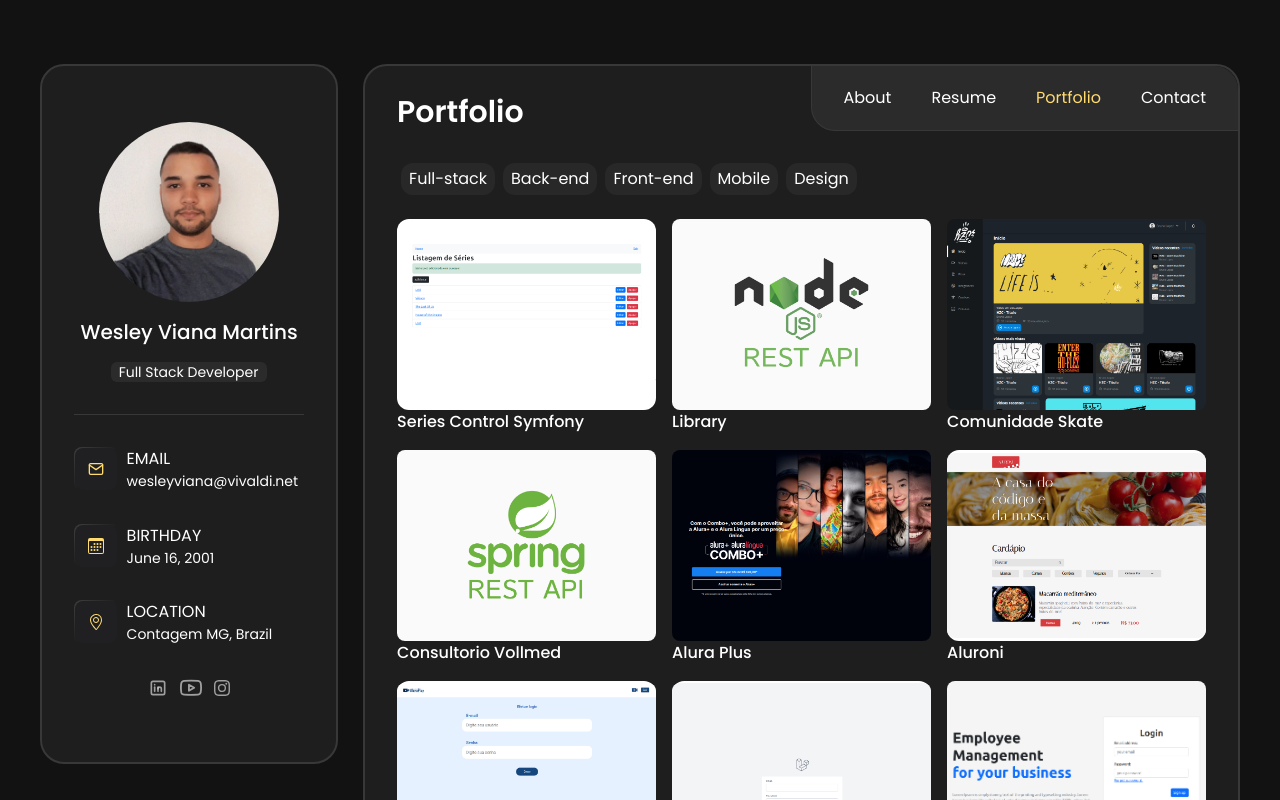
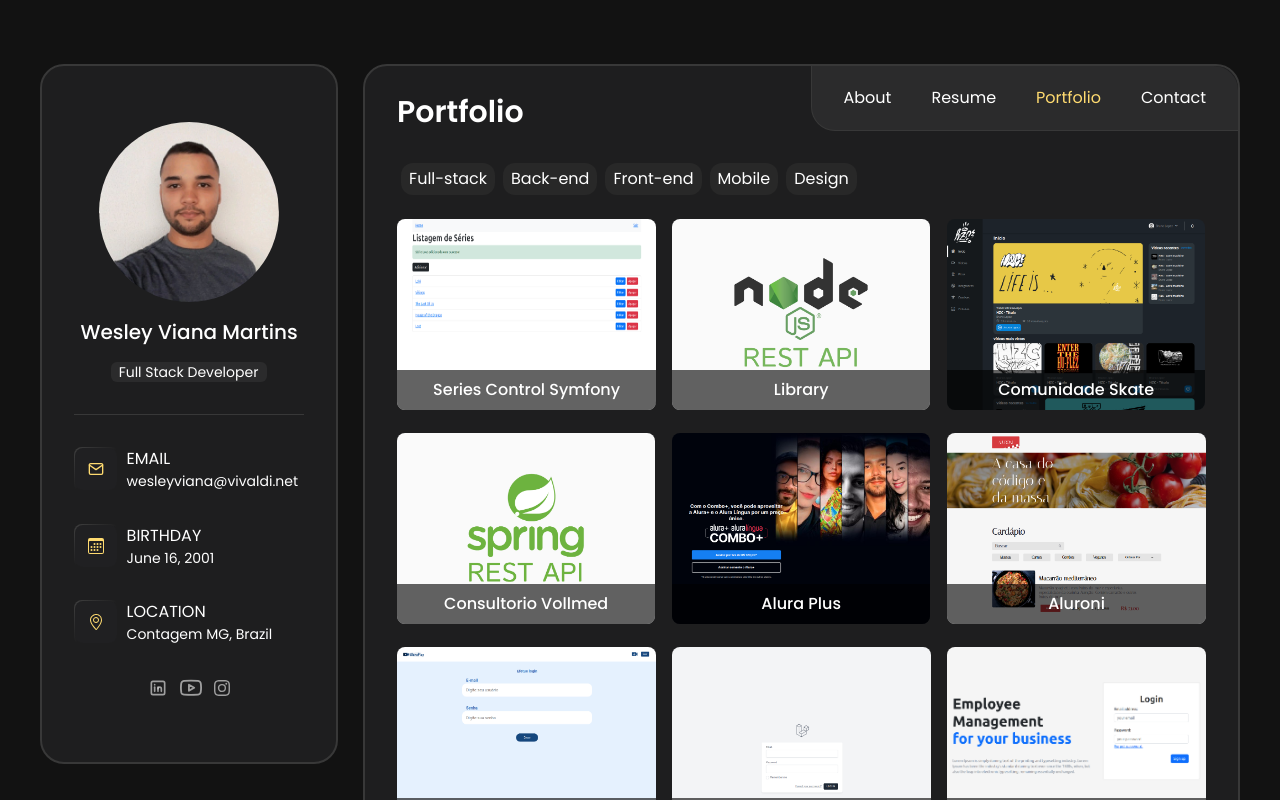
Before and after one commit to wesleyvianam/site-portifolio, a React (Vite) app: page /portfolio in a window 1280 px wide. Shown: the top 800 px of the page. Built offline with nearby package versions, Linux system fonts and the light colour scheme.

Commit message:
nova apresentação de projects

```diff
--- a/src/page/Portfolio/Projects/Project/index.tsx
+++ b/src/page/Portfolio/Projects/Project/index.tsx
@@ -9,16 +9,16 @@ export default function Project(props: TProject) {
     <li>
       <button type='button'
         onClick={() => navigate(`/project/${id}`)}
-        className="rounded-xl flex items-center h-[191px] bg-white">
+        className="rounded-lg relative">
 
         <figure>
-          <img src={image} alt={title} className="rounded-lg" />
+          <img src={image} alt={title} className="rounded-lg h-[191px]" />
         </figure>
+
+        <div className='absolute bottom-0 w-full'>
+          <h2 className='font-medium p-2 bg-[#0000009c] rounded-b-lg'>{title}</h2>
+        </div>
       </button>
-
-      <div className=''>
-        <h2 className='font-medium'>{title}</h2>
-      </div>
     </li>
   )
 }
```
